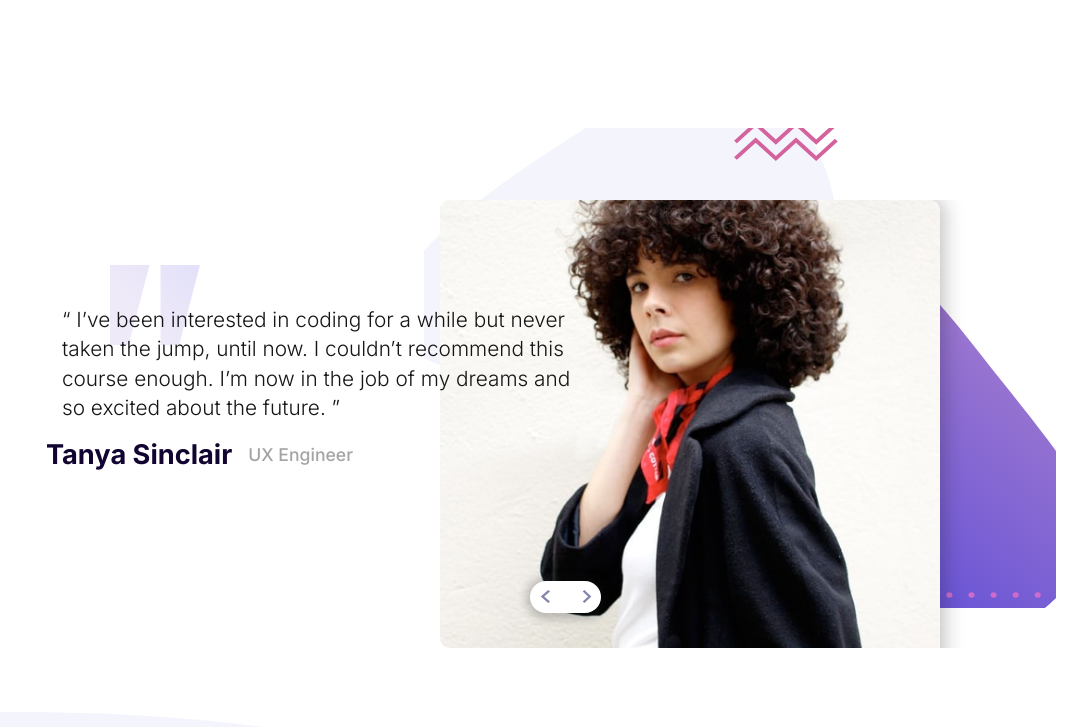
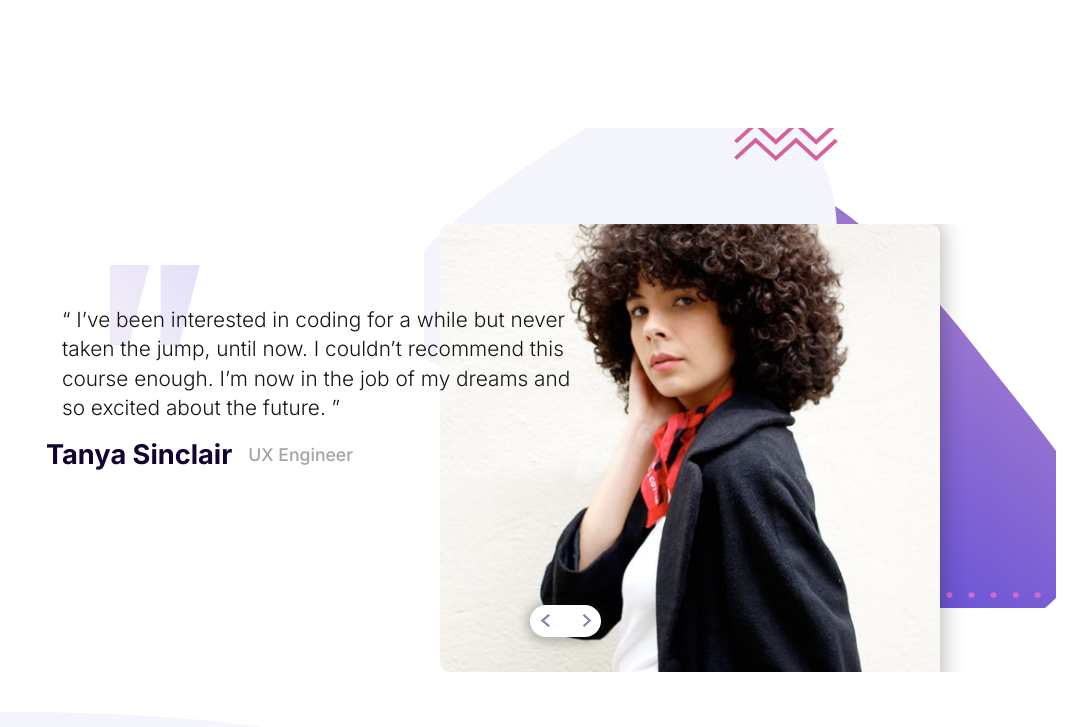
Before and after one commit to dazzlerabhi30800/FrontEndMentor-coding-bootcamp-tesitmonials-slider-master, a plain HTML site: page index.html in a window 1280 px wide. Shown: the whole page, without its empty margins (208-1280 px from the left). Drawn offline with nearby package versions, Linux system fonts and the light colour scheme.

Commit message:
Fixed margin img

```diff
--- a/style.scss
+++ b/style.scss
@@ -238,7 +238,7 @@ body {
       height : 550px;
       width  : 600px;
       position : relative;
-      top : 3.5rem;
+      top : 5rem;
       transition : all .3s linear;
       background : rgba(238, 130, 238, 0);
       border-radius : 10px 0px 0px 10px;
```
Also changed, not shown: style.css, 1 other file.
